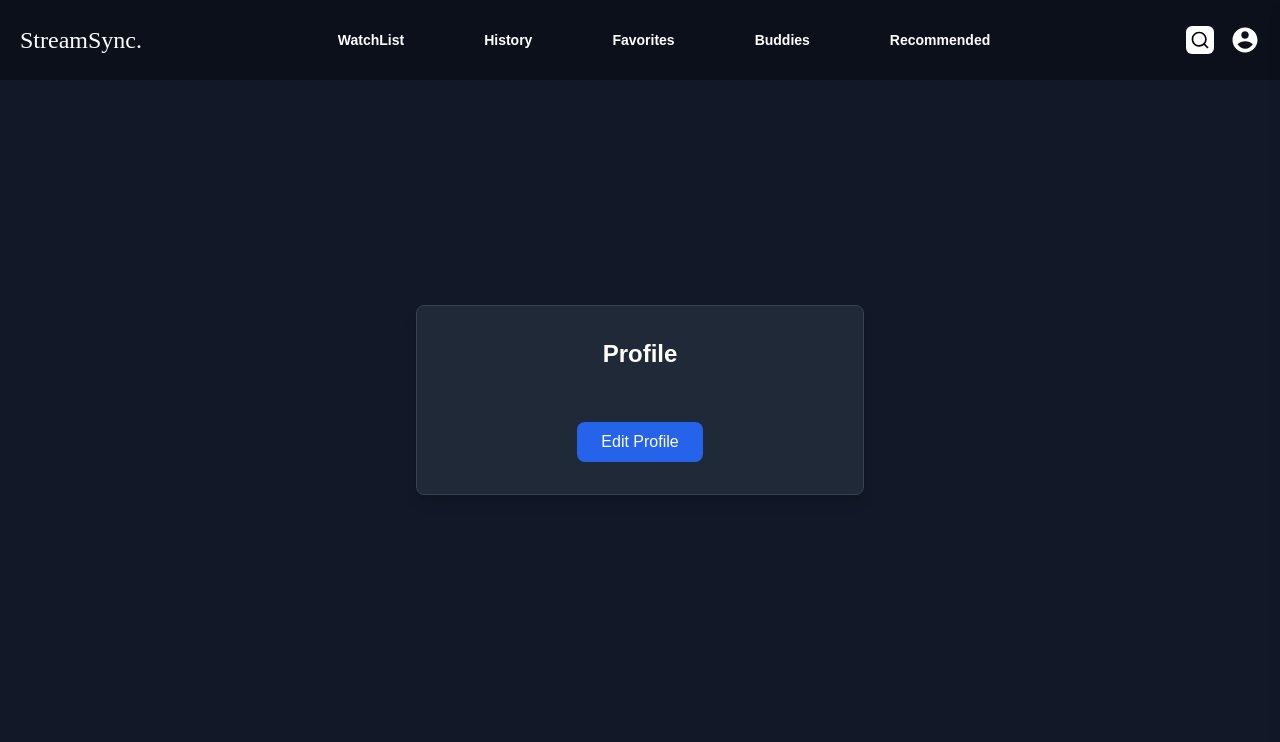
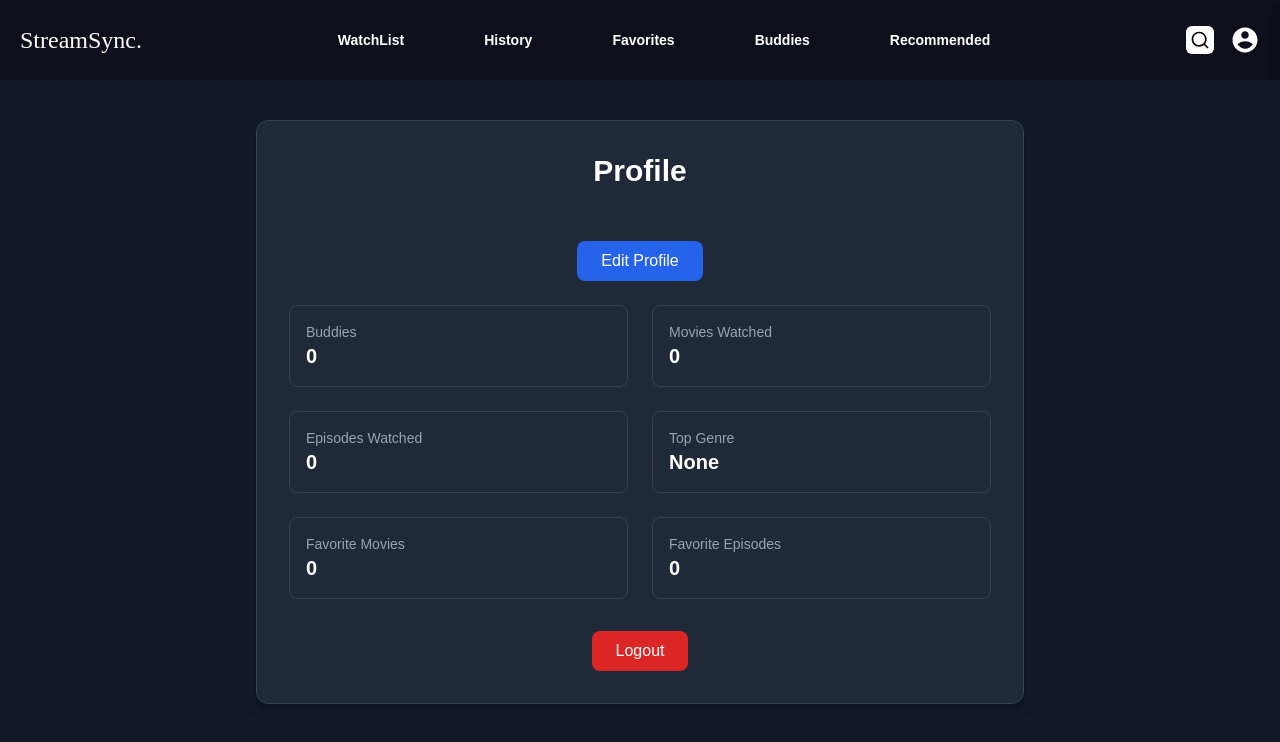
Before and after one commit to Kidus-M/StreamSynx, a Next.js app: page /profile in a window 1280 px wide. Shown: the top 742 px of the page. Built offline with nearby package versions, Linux system fonts and the light colour scheme; no server answers; the database is empty; sample sign-in values are in the browser's storage.

Commit message:
fixed profile page almost done

```diff
--- /dev/null
+++ b/components/StatsCard.jsx
@@ -0,0 +1,8 @@
+export default function StatsCard({ title, value }) {
+    return (
+      <div className="bg-gray-800 p-4 rounded-lg border border-gray-700">
+        <p className="text-gray-400 text-sm">{title}</p>
+        <p className="text-white text-xl font-bold">{value}</p>
+      </div>
+    );
+  }
--- a/pages/profile/index.jsx
+++ b/pages/profile/index.jsx
@@ -2,15 +2,28 @@ import { useState, useEffect } from "react";
 import { auth, db } from "../../firebase";
 import { doc, getDoc, updateDoc } from "firebase/firestore";
 import { useRouter } from "next/router";
+import { signOut } from "firebase/auth";
 import NavBar from "../../components/Navbar";
+import StatsCard from "../../components/StatsCard";
+
 export default function Profile() {
   const [user, setUser] = useState(null);
+  const [email, setEmail] = useState("");
+  const [stats, setStats] = useState({
+    buddies: 0,
+    moviesWatched: 0,
+    episodesWatched: 0,
+    topGenre: "None",
+    favoriteMovies: 0,
+    favoriteEpisodes: 0,
+  });
+  const [loading, setLoading] = useState(true);
+  const [isEditing, setIsEditing] = useState(false);
   const [username, setUsername] = useState("");
-  const [email, setEmail] = useState("");
-  const [isEditing, setIsEditing] = useState(false);
   const router = useRouter();
 
   useEffect(() => {
+
     const fetchUserData = async () => {
       const user = auth.currentUser;
       if (user) {
@@ -20,8 +33,57 @@ export default function Profile() {
           setUsername(userDoc.data().username);
           setEmail(userDoc.data().email);
         }
-      } else {
-        router.push("/"); // Redirect to sign-in if not authenticated
+      }
+      if (!user) return router.push("/");
+
+      try {
+        const userRef = doc(db, "users", user.uid);
+        const userDoc = await getDoc(userRef);
+        if (userDoc.exists()) setUser(userDoc.data());
+
+        // Fetch stats from collections
+        const historyDoc = await getDoc(doc(db, "history", user.uid));
+        const favoritesDoc = await getDoc(doc(db, "favorites", user.uid));
+        const friendsDoc = await getDoc(doc(db, "friends", user.uid));
+
+        const historyData = historyDoc.exists() ? historyDoc.data() : {};
+        const favoritesData = favoritesDoc.exists() ? favoritesDoc.data() : {};
+        const friendsData = friendsDoc.exists() ? friendsDoc.data() : {};
+
+        // Calculate stats
+        const moviesWatched = historyData.movies?.length || 0;
+        const episodesWatched = historyData.episodes?.length || 0;
+        const favoriteMovies = favoritesData.movies?.length || 0;
+        const favoriteEpisodes = favoritesData.episodes?.length || 0;
+        const buddies = friendsData.friends?.length || 0;
+
+        // Calculate top genre
+        const genreCounts = {};
+        [...(historyData.movies || []), ...(historyData.episodes || [])].forEach(
+          (item) => {
+            item.genre_ids?.forEach((genre) => {
+              genreCounts[genre] = (genreCounts[genre] || 0) + 1;
+            });
+          }
+        );
+        const topGenre = Object.keys(genreCounts).length
+          ? Object.keys(genreCounts).reduce((a, b) =>
+              genreCounts[a] > genreCounts[b] ? a : b
+            )
+          : "None";
+
+        setStats({
+          buddies,
+          moviesWatched,
+          episodesWatched,
+          topGenre: genreMap[topGenre] || "None",
+          favoriteMovies,
+          favoriteEpisodes,
+        });
+      } catch (error) {
+        console.error("Error fetching user data:", error);
+      } finally {
+        setLoading(false);
       }
     };
 
@@ -40,13 +102,24 @@ export default function Profile() {
     }
   };
 
+  const handleLogout = async () => {
+    await signOut(auth);
+    router.push("/");
+  };
+
+  if (loading) {
+    return (
+      <div className="min-h-screen flex justify-center items-center bg-gray-900 text-white">
+        Loading...
+      </div>
+    );
+  }
+
   return (
-    <div className="min-h-screen bg-gray-900 flex justify-center items-center p-6">
-        <NavBar />
-      <div className="bg-gray-800 p-8 rounded-lg shadow-lg w-full max-w-md border border-gray-700">
-        <h1 className="text-2xl font-bold mb-6 text-center text-white">
-          Profile
-        </h1>
+    <div className="min-h-screen bg-gray-900 text-white flex flex-col items-center p-6">
+      <NavBar />
+      <div className="bg-gray-800 p-8 rounded-xl shadow-lg w-full max-w-3xl border border-gray-700 flex flex-col items-center mt-24">
+        <h1 className="text-3xl font-bold mb-6">Profile</h1>
         <div className="flex flex-col items-center">
           {isEditing ? (
             <>
@@ -79,7 +152,45 @@ export default function Profile() {
             </>
           )}
         </div>
+
+        <div className="grid grid-cols-2 gap-6 w-full mt-6">
+          <StatsCard title="Buddies" value={stats.buddies} />
+          <StatsCard title="Movies Watched" value={stats.moviesWatched} />
+          <StatsCard title="Episodes Watched" value={stats.episodesWatched} />
+          <StatsCard title="Top Genre" value={stats.topGenre} />
+          <StatsCard title="Favorite Movies" value={stats.favoriteMovies} />
+          <StatsCard title="Favorite Episodes" value={stats.favoriteEpisodes} />
+        </div>
+
+        <button
+          onClick={handleLogout}
+          className="mt-8 bg-red-600 text-white py-2 px-6 rounded-lg hover:bg-red-700 transition-all"
+        >
+          Logout
+        </button>
       </div>
     </div>
   );
 }
+
+const genreMap = {
+  28: "Action",
+  12: "Adventure",
+  16: "Animation",
+  35: "Comedy",
+  80: "Crime",
+  99: "Documentary",
+  18: "Drama",
+  10751: "Family",
+  14: "Fantasy",
+  36: "History",
+  27: "Horror",
+  10402: "Music",
+  9648: "Mystery",
+  10749: "Romance",
+  878: "Science Fiction",
+  10770: "TV Movie",
+  53: "Thriller",
+  10752: "War",
+  37: "Western",
+};
```
